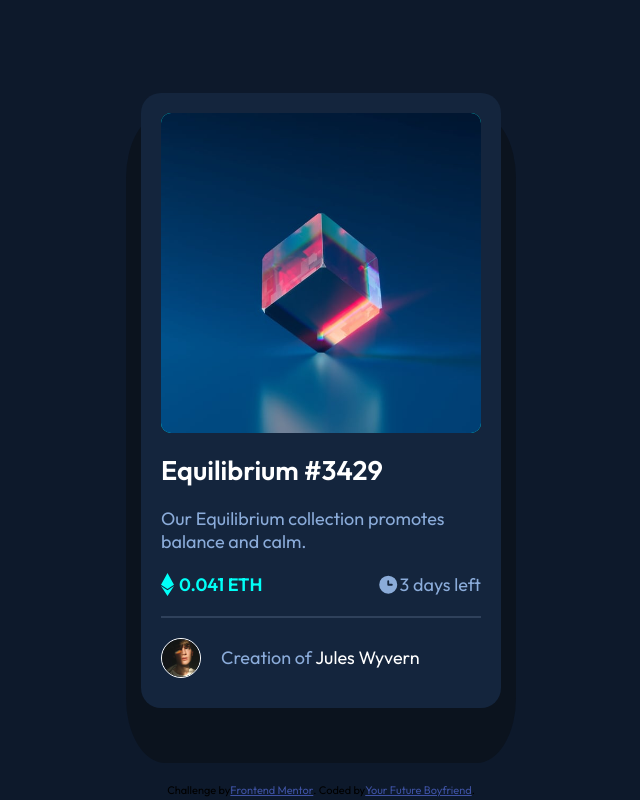
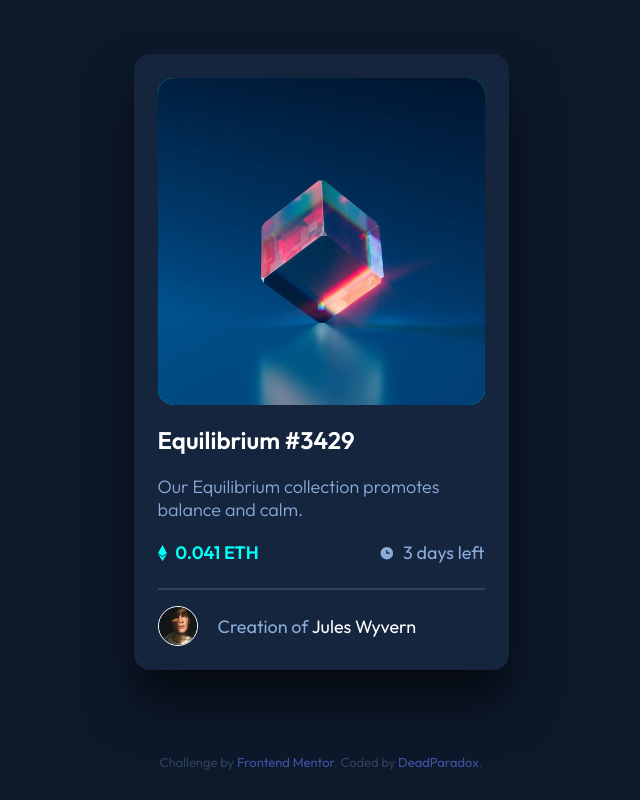
Before and after one commit to DeadParadox/DeadParadox.github.io, a plain HTML site: page index.html in a window 1280 px wide. Shown: the whole page, without its empty margins (319-959 px from the left). Drawn offline with Linux system fonts and the light colour scheme.

Commit message:
Optimizations and cleaning up code

```diff
--- a/index.html
+++ b/index.html
@@ -13,35 +13,33 @@
 </head>
 <body>
 
-    <main class="container">
+    <main class="card-container">
 
-        <article class="preview">
-        <div class="image-container">
-            <img class="image" alt="Equilibrium - preview"  src="images/image-equilibrium.jpg" />
-            <div class="image-overlay">
-                <img class="overlay-icon" src="images/icon-view.svg" alt=""/>
+        <div class="preview">
+            <div class="image-container">
+                <img class="image" alt="Equilibrium"  src="images/image-equilibrium.jpg" />
+                <div class="image-overlay">
+                    <img class="overlay-icon" src="images/icon-view.svg" alt="Eye"/>
+                </div>
+            </div>
+
+        <h1 class="line name">Equilibrium #3429</h1>
+        <p class="line">Our Equilibrium collection promotes balance and calm.</p>
+            <div class="stats">
+                <div class="stat eth"><img src="images/icon-ethereum.svg" alt="ETH" class="stat-icon"/>0.041 ETH</div>
+                <div class="stat time"><img src="images/icon-clock.svg" alt="Clock" class="stat-icon"/>3 days left</div>
             </div>
         </div>
 
-        <h1 class="line name">Equilibrium #3429</h1>
-        <p class="line">Our Equilibrium collection promotes balance and calm.</p>
-        <div class="price-time">
-            <ul class="stat-list">
-            <li class="line eth"><img src="images/icon-ethereum.svg" alt=""/>0.041 ETH</li>
-            <li class="line time"><img src="images/icon-clock.svg" alt=""/>3 days left</li>
-            </ul>
+        <div class="credit">
+            <img src="images/image-avatar.png" class="img-avatar" alt="Avatar"/>
+            <p class="line credit-text">Creation of <a href="#">Jules Wyvern</a></p>
         </div>
-        </article>
-
-        <article class="credit">
-            <img src="images/image-avatar.png" class="img-avatar" alt=""/>
-            <p class="line credit-text">Creation of <span>Jules Wyvern</span></p>
-        </article>
     </main>
 
     <footer class="attribution">
         Challenge by <a href="https://www.frontendmentor.io?ref=challenge" target="_blank">Frontend Mentor</a>.
-        Coded by <a href="#">Your Future Boyfriend</a>.
+        Coded by <a href="https://github.com/DeadParadox/">DeadParadox</a>.
     </div>
 </body>
 </html>
--- a/styles.css
+++ b/styles.css
@@ -27,47 +27,35 @@ body {
     font-family: "Outfit", sans-serif;
     font-size: 18px;
     background-color: var(--main-bg);
-    display: flex;
-    align-items: center;
-    justify-items: center;
-    overflow: visible;
+    display: grid;
+    place-items: center;
+    color: var(--soft-blue);
 }
 
-.container {
-    position: absolute;
-    inset: 0;
+.card-container {
+
     background-color: var(--card-bg);
-    margin: auto;
-    padding: 20px;
-    border-radius: 20px;
+    margin: 1.5rem;
+    padding: 1.5rem;
+    border-radius: 1rem;
     text-align: left;
-    display: flex;
-    flex-direction: column;
-    width: 360px;
-    height: fit-content;
+    min-width: 300px;
+    max-width: 375px;
+    box-shadow: 0 2rem 3rem rgba(0, 0, 0, .6);
 }
 
-.container::before {
-    content: "";
-    width: 390px;
-    height: 650px;
-    position: absolute;
-    display: flex;
-    align-self: center;
-    justify-self: center;
-    background: hsl(216, 46%, 8%);
-    border-radius: 10%;
-    z-index: -1;
+h1 {
+    font-size: 1.5rem;
 }
 
 @media (max-width: 390px) {
-    .container {
+    .card-container {
         width: fit-content;
         width: 90%;
         padding: 20px;
     }
 
-    .container::before {
+    .card-container::before {
         height: 100%;
         width: 110%;
         padding: 0 25px;
@@ -75,8 +63,6 @@ body {
     }
 
 }
-
-
 
 .image {
     border-radius: 10px;
@@ -88,13 +74,8 @@ body {
 
 .line {
     color: var(--soft-blue);
-    font-weight: 400;
+    font-weight: 300;
     margin: 20px 0;
-}
-
-#eth {
-    color: var(--cyan);
-    margin-left: 5px;
 }
 
 .price-time {
@@ -108,6 +89,10 @@ li {
     justify-content: space-between;
 }
 
+.stat {
+    display: flex;
+}
+
 .name {
     color: var(--white);
     font-weight: 600;
@@ -119,31 +104,26 @@ li {
     margin: 0;
 }
 
-.eth img{
-    padding-right: 5px;
-    width: 18px;
-}
-
 .time {
     margin: 0;
-}
-
-.time img {
-    width: 23px;
 }
 
 .image-container {
     height: 100%;
     width: 100%;
-    border-radius: 10px;
+    border-radius: 1rem;
     background-color: var(--cyan);
     position: relative;
+    overflow: hidden;
 }
 
-.stat-list {
+.stats {
     display: inline-flex;
     justify-content: space-between;
+    position: relative;
     width: 100%;
+    padding-bottom: 0.5rem;
+    margin-bottom: 0.5rem;
 }
 
 .image-overlay {
@@ -165,11 +145,13 @@ li {
     opacity: 0.6;
 }
 
-.name:hover {
-    color: var(--cyan);
+.stat-icon {
+    align-self: center;
+    padding-right: 0.5rem;
+    height: 1rem;
 }
 
-.credit-text span:hover {
+.name:hover {
     color: var(--cyan);
 }
 
@@ -180,17 +162,13 @@ li {
     width: 100%;
     height: 1px;
     border: solid 1px var(--line);
-
+    margin: 0.5rem 0 1rem;
 }
 
 .attribution {
-    font-size: 11px;
-    display: flex;
-    width: 100%;
-    position: fixed;
-    bottom: 3px;
-    justify-content: center;
-    text-align: center;
+    font-size: small;
+
+    color: var(--line);
 }
 
 .attribution a {
@@ -198,11 +176,8 @@ li {
 }
 
 .credit {
-    margin-top: 20px;
-    margin-bottom: 10px;
-    font-weight: 400px;
-    height: 40px;
     display: flex;
+    align-items: center;
 }
 
 .img-avatar {
@@ -215,8 +190,15 @@ li {
 
 .credit-text {
     margin: auto 20px;
+    font-weight: 400;
 }
 
-span {
+a {
     color: var(--white);
+    text-decoration: none;
+    cursor: pointer;
 }
+
+a:hover{
+    color: var(--cyan);
+}
```
